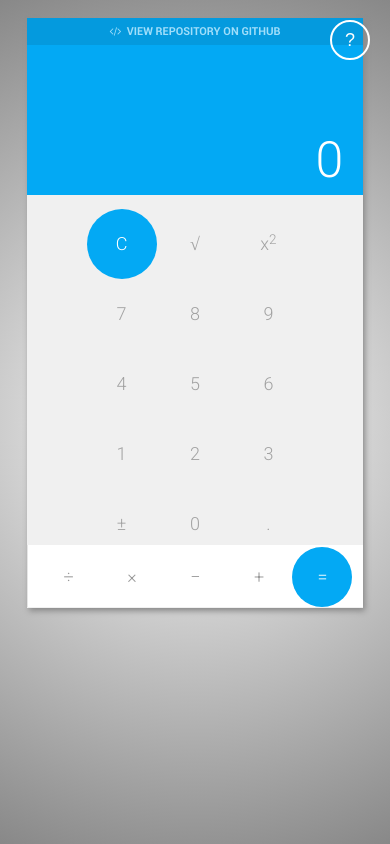
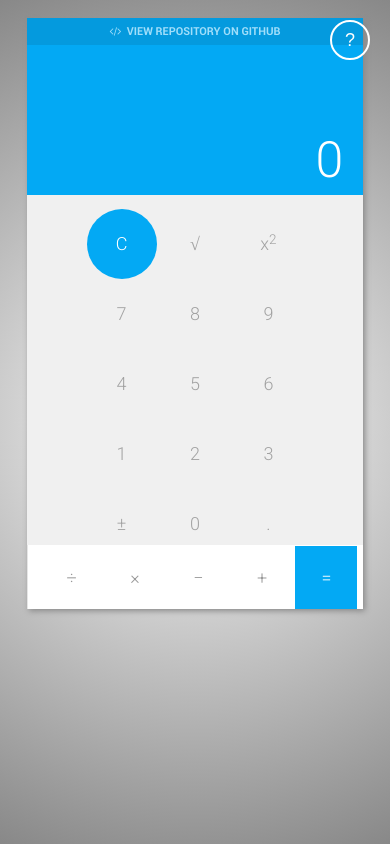
Before and after one commit to narulakeshav/calculator, a website: page index.html in a window 390 px wide. Drawn offline with nearby package versions, Linux system fonts and the light colour scheme.

Commit message:
Responsive

```diff
--- a/css/creative.css
+++ b/css/creative.css
@@ -276,10 +276,10 @@ a, .btn {
     }
     .equals,
     .equals:focus {
-        width: 60px;
-        height: 60px;
-        border-radius: 60px;
-        margin-top: -8px;
+        width: 62px;
+        height: 63px;
+        margin-top: -9px;
+        margin-right: -8px;
     }
     .modal-dialog {
         width: 100%;
```
